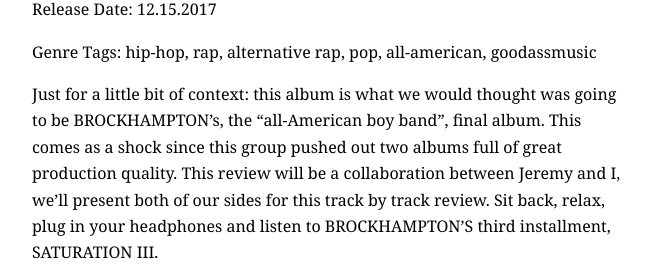
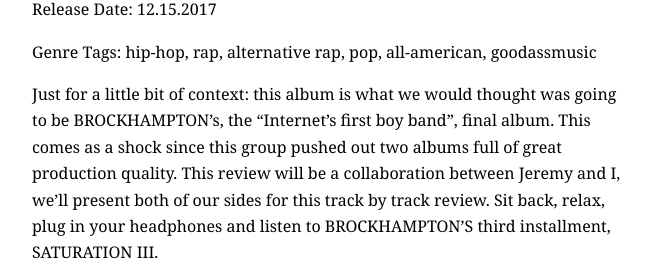
Before and after one commit to kdashpez/kdashpez, a Jekyll site: the page built from _posts/2017-12-22-tbt-saturation-iii.md, in a window 1280 px wide and 900 px high, scrolled down 654 px, cut to the strip 177-455 px from the top of the window. Shown: the whole strip, without its empty margins (308-959 px from the left). Built offline with Jekyll 4.4.1, drawn with Linux system fonts in a browser that asks for light colours; nearby versions of some CDN libraries.

Commit message:
ninja edit on sat iii

```diff
--- a/_posts/2017-12-22-tbt-saturation-iii.md
+++ b/_posts/2017-12-22-tbt-saturation-iii.md
@@ -12,7 +12,7 @@
 
 Genre Tags: hip-hop, rap, alternative rap, pop, all-american, goodassmusic
 
-Just for a little bit of context: this album is what we would thought was going to be BROCKHAMPTON's, the "all-American boy band", final album. This comes as a shock since this group pushed out two albums full of great production quality. This review will be a collaboration between
+Just for a little bit of context: this album is what we would thought was going to be BROCKHAMPTON's, the "Internet's first boy band", final album. This comes as a shock since this group pushed out two albums full of great production quality. This review will be a collaboration between
 Jeremy and I, we'll present both of our sides for this track by track review. Sit back, relax, plug in your headphones and listen to BROCKHAMPTON'S third installment, SATURATION III.
 <iframe src="https://open.spotify.com/embed/album/5c2AzoNyr46fCQM5d8mxE0" width="600" height="380" frameborder="0" allowtransparency="true" align="middle"></iframe>
 
```
